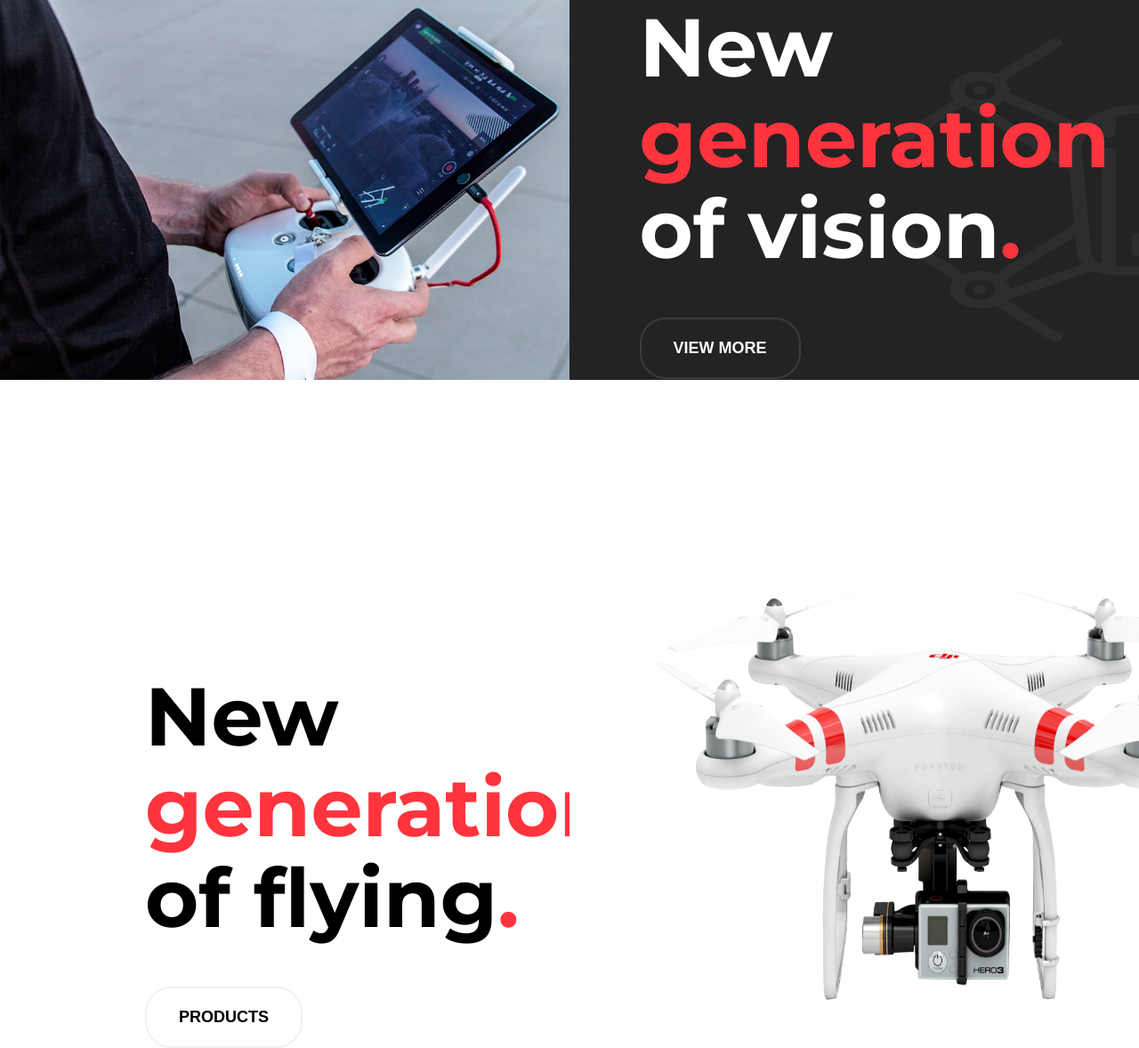
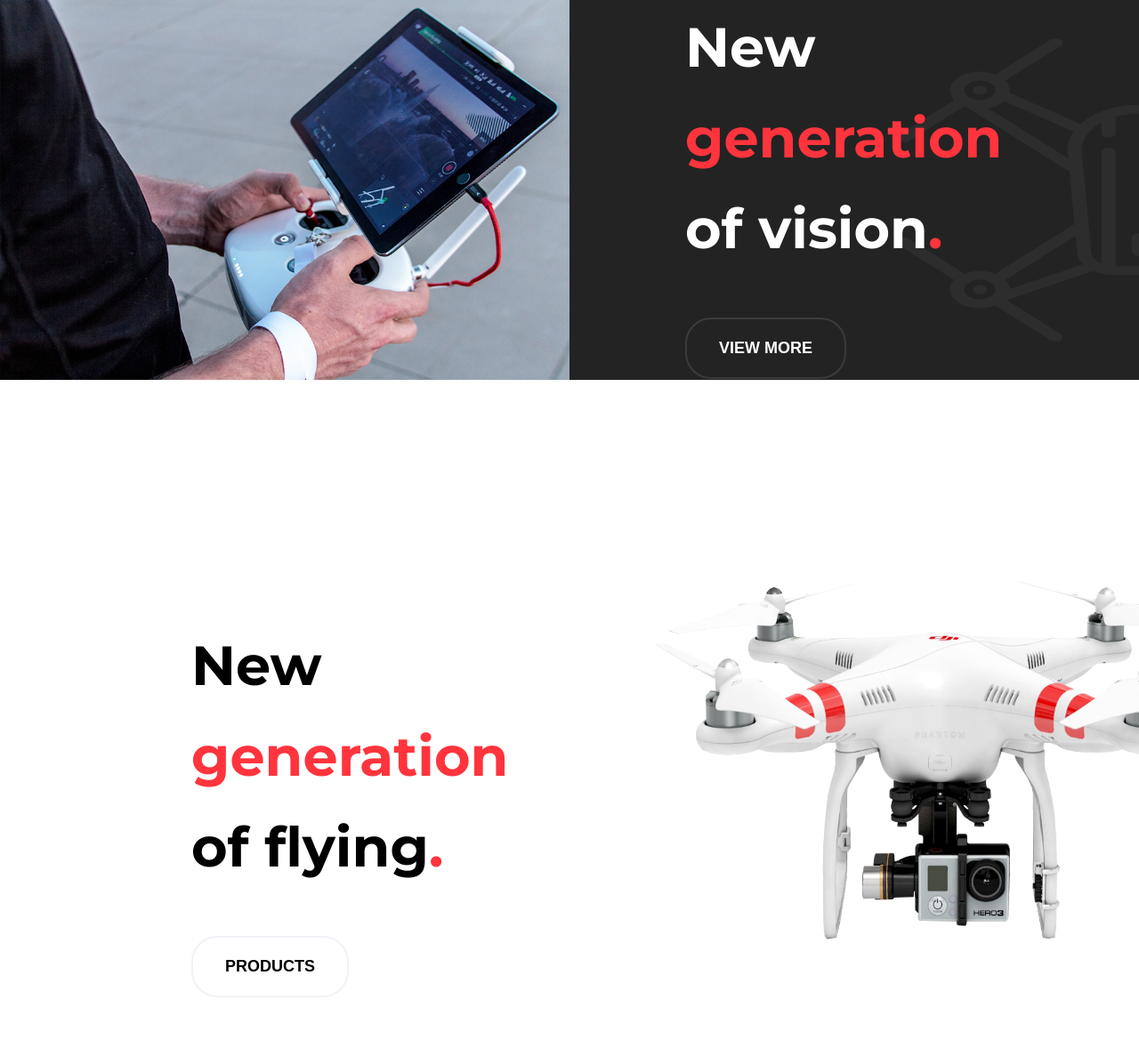
Before and after one commit to IT-Cluster-Academy-FWD/fwd-15-mars-lp, a plain HTML site: page new_generation.html in a window 1280 px wide. Shown: the whole page at 89% size. After the commit the page ends 1121 px from the top, so only its background shows below. Drawn offline with Linux system fonts and the light colour scheme.

Commit message:
new-generation

```diff
--- a/css/new_generation.css
+++ b/css/new_generation.css
@@ -53,7 +53,7 @@
 }
 
 .generation-text h2 {
-    font-size: 92px;
+    font-size: 62px;
     line-height: 102px;
     color: #fff;
     margin-bottom: 49px;
@@ -66,7 +66,7 @@ span {
 .flying-item {
     padding: 0;
     background-color: #fff;
-    padding-top: 327px;
+    padding-top: 270px;
     padding-left: 215px;
 }
 
```
